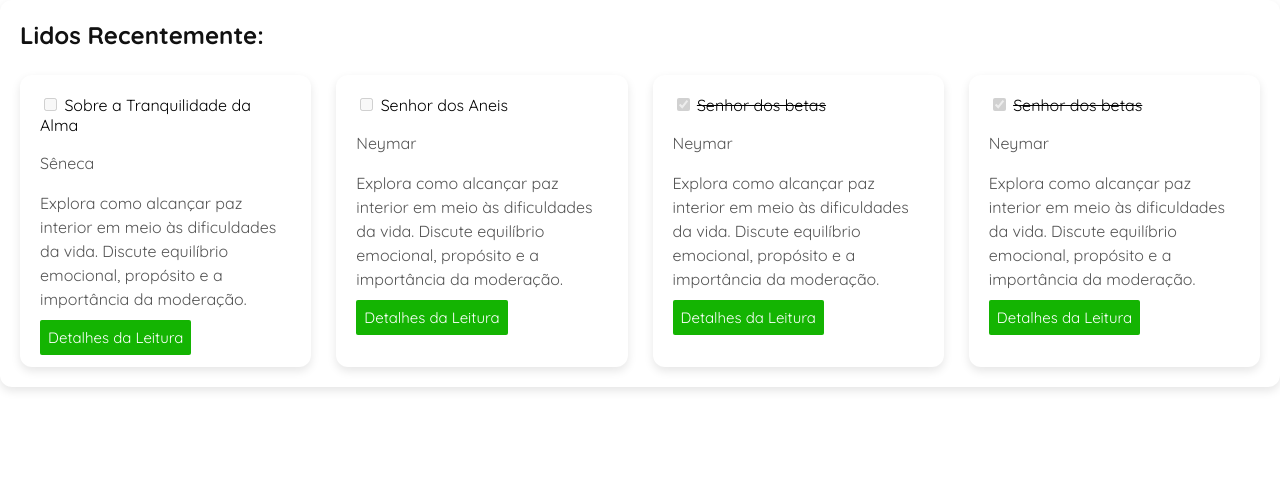
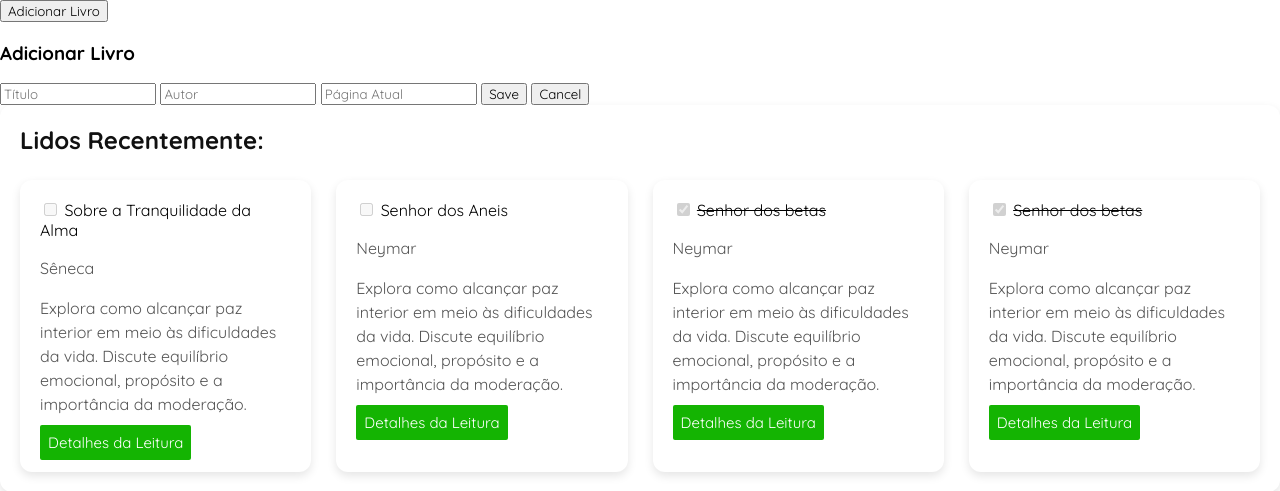
Before and after one commit to gabriel09-cpu/crud_project, a FastAPI app: page / in a window 1280 px wide. Shown: the part 123-614 px from the top of the page. Run offline with FastAPI, Linux system fonts and the light colour scheme.

Commit message:
finalizando crud

```diff
--- a/app/routes/book_router.py
+++ b/app/routes/book_router.py
@@ -1,7 +1,7 @@
 from app.database import get_db
 from app.models import Books
-from app.schemas import Book, BookUpdate
-from fastapi import APIRouter, Request, Depends, FastAPI, HTTPException, status
+from app.schemas import Book, BookUpdate, BookCreate
+from fastapi import APIRouter, Request, Depends, FastAPI, HTTPException, status, Form
 from sqlalchemy.orm import Session
 from fastapi.responses import HTMLResponse
 from fastapi.templating import Jinja2Templates
@@ -16,6 +16,16 @@ templates = Jinja2Templates(directory="app/view/templates")
 
 UPLOAD_DIR = "app/view/static/uploads"
 os.makedirs(UPLOAD_DIR, exist_ok=True)
+
+
+@router.post("/books/create")
+async def add_book(book_data: BookCreate, db: Session = Depends(get_db)):
+    new_book = Books(**book_data.model_dump())
+
+    db.add(new_book)
+    db.commit()
+    db.refresh(new_book)
+    return new_book
 
 @router.get("/", response_class=HTMLResponse)
 async def page_books(request: Request, db:Session=Depends(get_db)):
--- /dev/null
+++ b/app/view/static/scripts/create.js
@@ -0,0 +1,42 @@
+async function abrirModalCriacao() {
+  const response = await fetch(`http://localhost:8000/books/create`);
+
+  if (!response.ok) {
+    alert("Não foi possível conectar!");
+    return;
+  }
+
+  const new_book = await response.json();
+  document.getElementById("add-title").value = new_book.title || "";
+  document.getElementById("add-author").value = new_book.author || "";
+  document.getElementById("add-page").value = new_book.page || 0;
+
+  document.getElementById("modalCreate").style.display = "block";
+}
+
+async function saveBook() {
+  const pageValue = document.getElementById("add-page").value;
+
+  const dataCreate = {
+    title: document.getElementById("add-title").value,
+    author: document.getElementById("add-author").value,
+    page: pageValue ? Number(pageValue) : 0,
+  };
+
+  const response = await fetch(`http://localhost:8000/books/create`, {
+    method: "POST",
+    headers: {
+      "Content-Type": "application/json",
+    },
+    body: JSON.stringify(dataCreate),
+  });
+  if (response.ok) {
+    alert("Livro cadastrado!")
+  } else {
+    alert("Erro ao atualizar livro!")
+  }
+}
+
+function fecharModal(){
+    document.getElementById("modalCreate").style.display = "none";
+}
--- a/app/view/templates/home.html
+++ b/app/view/templates/home.html
@@ -23,6 +23,20 @@
           <li><a href="">Resumes</a></li>
         </ul>
       </nav>
+    </div>
+
+    <div>
+      <button onclick="abrirModalCriacao()">Adicionar Livro</button>
+    </div>
+
+    <div id="modalCreate" class="modalCreate">
+      <h3>Adicionar Livro</h3>
+      <input type="text" name="" id="add-title" placeholder="Título">
+      <input type="text" name="" id="add-author" placeholder="Autor">
+      <input type="number" name="" id="add-page" placeholder="Página Atual">
+
+      <button type="button">Save</button>
+      <button type="button">Cancel</button>
     </div>
 
     <main class="books">
@@ -55,6 +69,6 @@
       </section>
     </main>
 
-    <script src="../static/scripts/home.js"></script>
+    <script src="../static/scripts/create.js"></script>
   </body>
 </html>
```
Also changed, not shown: app/routes/__init__.py (deleted).
